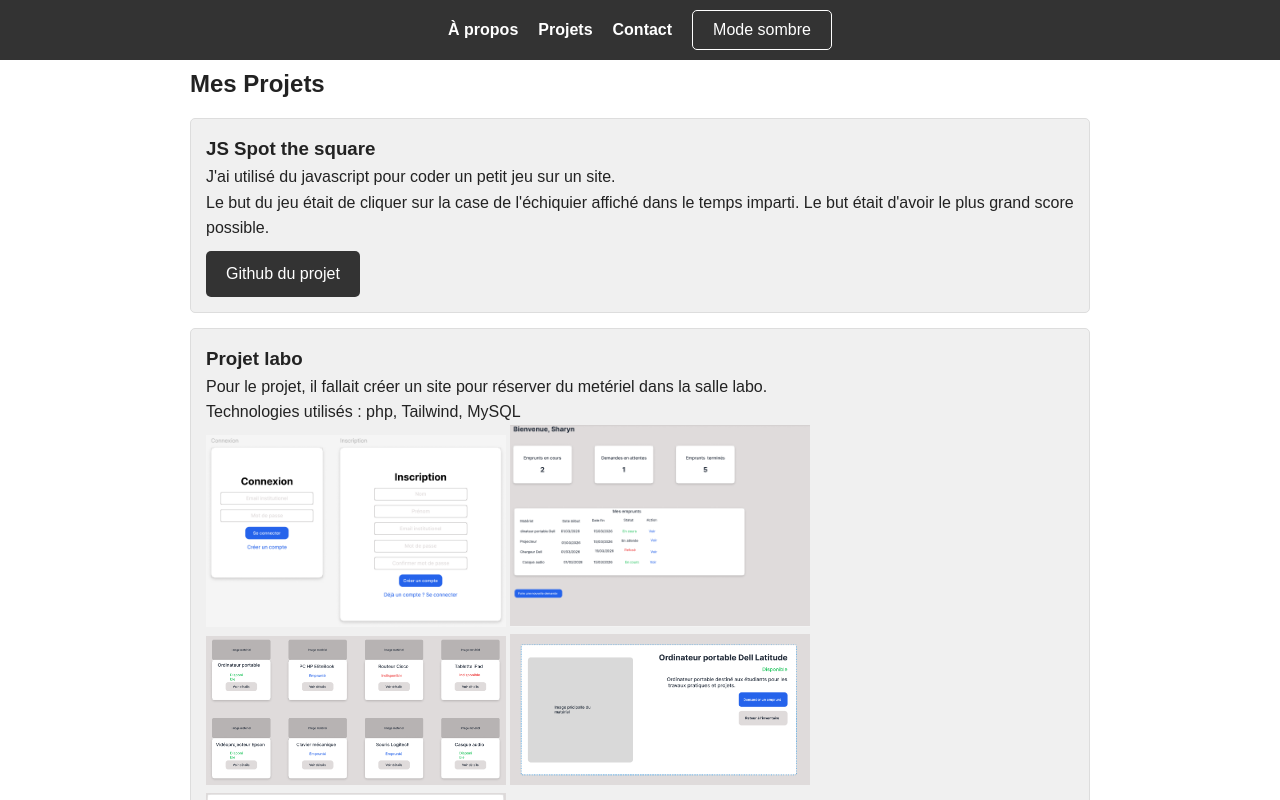
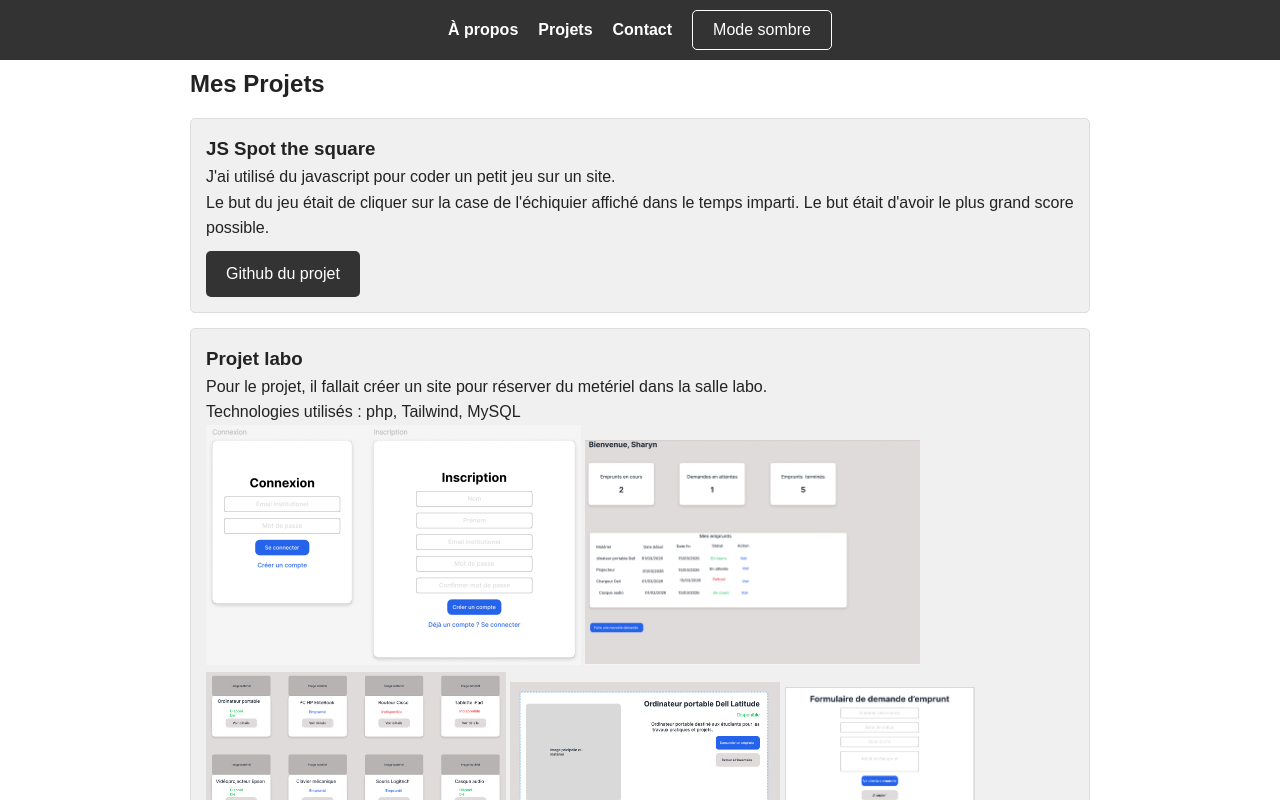
Before and after one commit to Maxikite/Maxikite.github.io, a plain HTML site: page index.html in a window 1280 px wide. Both pictures are taken after a click on the button "Plus d'info". Shown: the part 647-1447 px from the top of the page. Drawn offline with Linux system fonts and the light colour scheme.

Commit message:
fix to get a better lighthoues rating

```diff
--- a/index.html
+++ b/index.html
@@ -3,6 +3,7 @@
 <head>
     <meta charset="UTF-8">
     <meta name="viewport" content="width=device-width, initial-scale=1.0">
+    <meta name="description" content="Portfolio de Maxime ATTIMONT">
     <title>Mon Portfolio</title>
     <link rel="stylesheet" href="style.css">
 </head>
@@ -24,7 +25,7 @@
 
     <section id="intro">
         <div class="container">
-            <img src="img/Photo-moi.png" width="100" lengh="100">
+            <img src="img/Photo-moi.png" alt="Photo de moi" width="100" lengh="100">
             <h1>Bienvenue sur mon portfolio</h1>
             <p>Je suis Maxime.</p>
         </div>
@@ -65,11 +66,11 @@
                 <div class="labo-project" style="display: none;">
                     <p>Technologies utilisés : php, Tailwind, MySQL</p>
 
-                    <img src="img/Screenshot-labo-connexion.png" alt="Page de connexion" width="300" lengh="300">
-                    <img src="img/Screenshot-labo-profil.png" alt="Page du profil" width="300" lengh="300">
-                    <img src="img/Screenshot-labo-appareil.png" alt="Liste des appareils" width="300" lengh="300">
-                    <img src="img/Screenshot-labo-detail.png" alt="Détail de l'appareil" width="300" lengh="300">
-                    <img src="img/Screenshot-labo-demande.png" alt="Détail de l'appareil" width="300" lengh="300">
+                    <img src="img/Screenshot-labo-connexion.png" alt="Page de connexion" width="375" height="240">
+                    <img src="img/Screenshot-labo-profil.png" alt="Page du profil" width="335" height="225">
+                    <img src="img/Screenshot-labo-appareil.png" alt="Liste des appareils" width="300" height="150">
+                    <img src="img/Screenshot-labo-detail.png" alt="Détail de l'appareil" width="270" height="140">
+                    <img src="img/Screenshot-labo-demande.png" alt="Détail de l'appareil" width="190" height="135">
                 </div>
 
                 <button class="btn" id="toggleLaboImages">Plus d'info</button>
```
